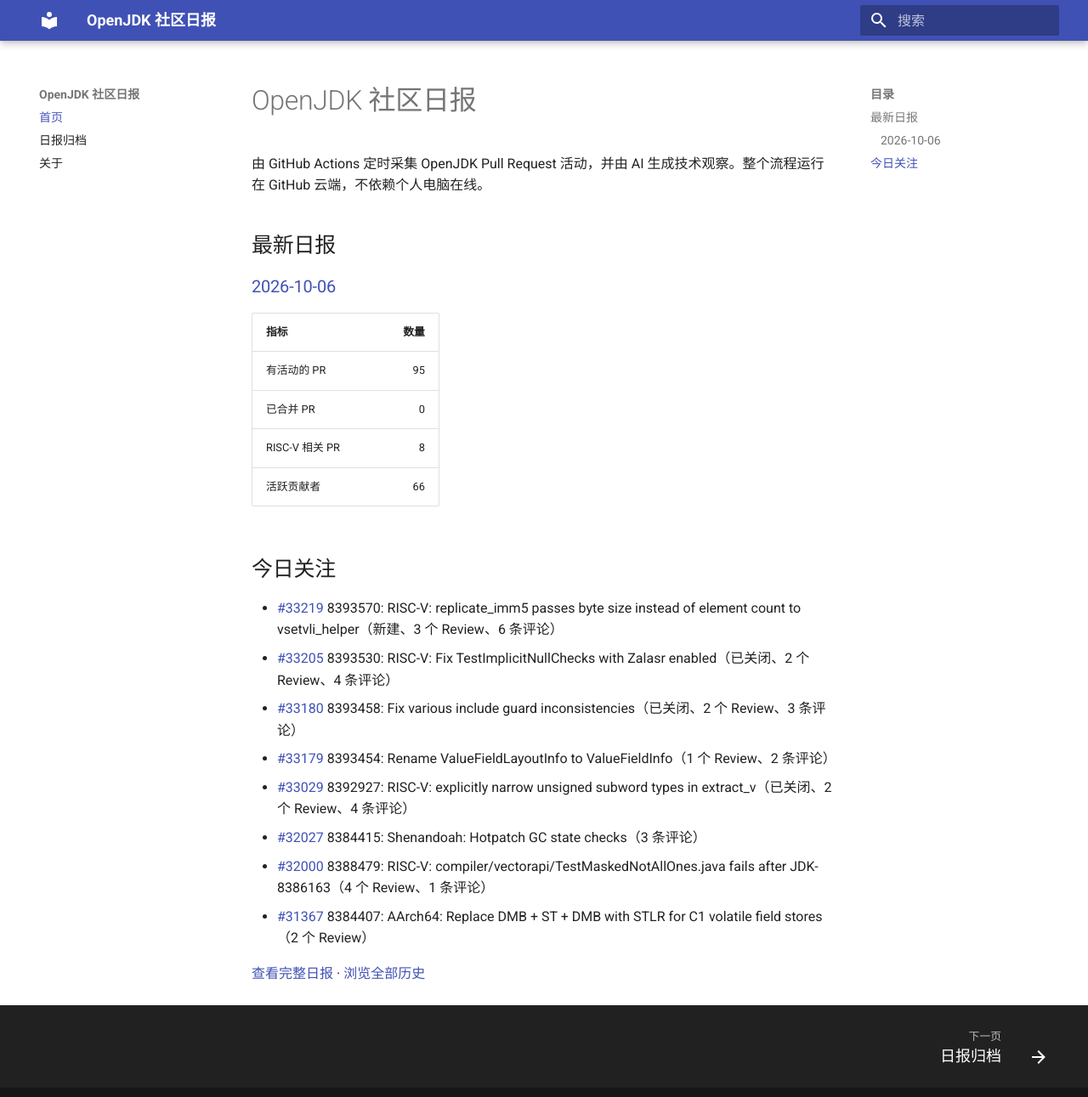
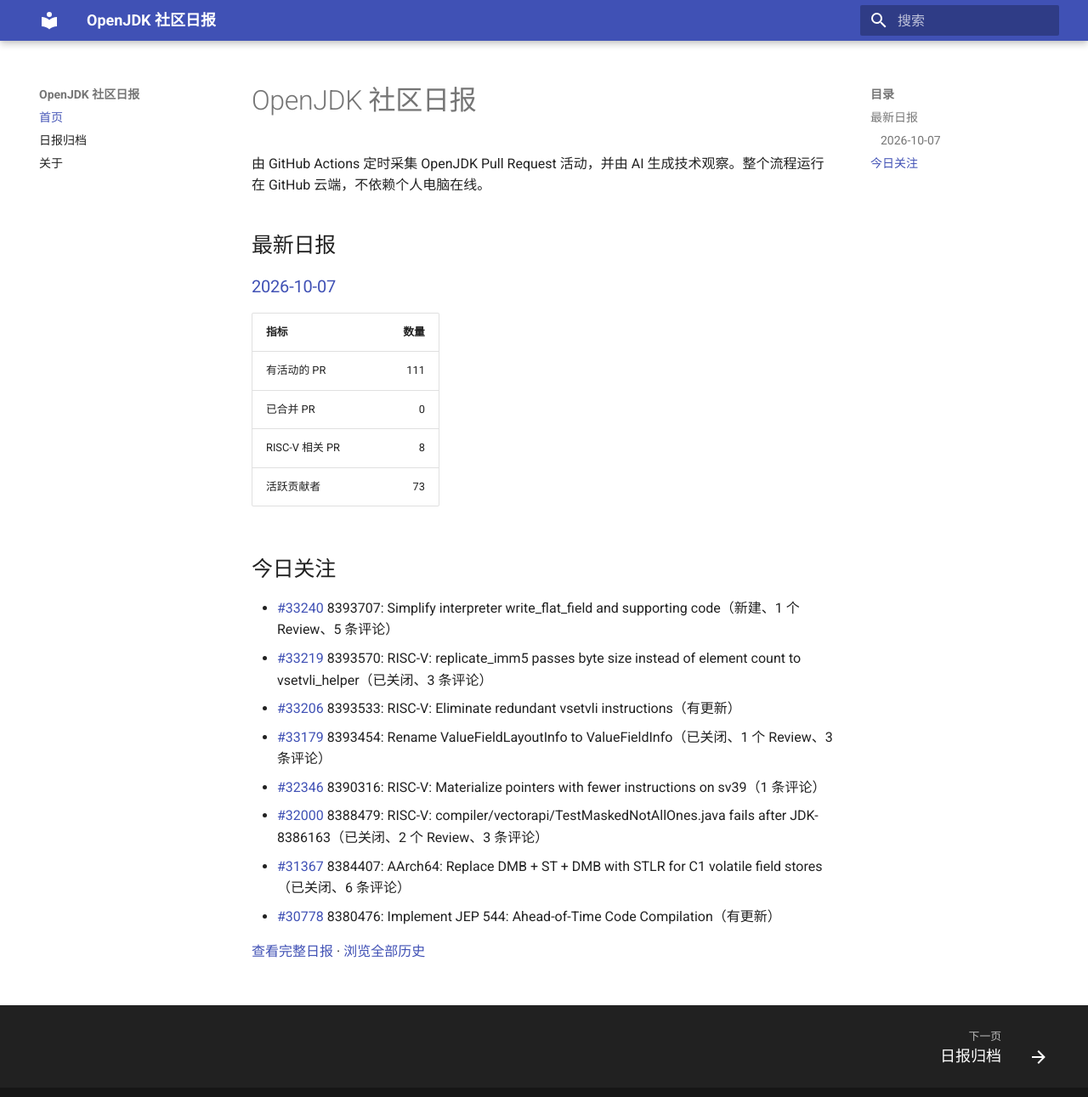
Before and after one commit to DingliZhang/openjdk-daily, an MkDocs documentation site: the page built from docs/index.md, in a window 1280 px wide and 1304 px high. Shown: the top 1291 px of the window at 85% size. Built offline with MkDocs 1.6.1 and Material for MkDocs 9.7.7, drawn with Linux system fonts in a browser that asks for light colours.

Commit message:
report: add OpenJDK daily report

```diff
--- a/docs/index.md
+++ b/docs/index.md
@@ -4,24 +4,24 @@
 
 ## 最新日报
 
-### [2026-10-06](reports/2026/2026-10-06.md)
+### [2026-10-07](reports/2026/2026-10-07.md)
 
 | 指标 | 数量 |
 |---|---:|
-| 有活动的 PR | 95 |
+| 有活动的 PR | 111 |
 | 已合并 PR | 0 |
 | RISC-V 相关 PR | 8 |
-| 活跃贡献者 | 66 |
+| 活跃贡献者 | 73 |
 
 ## 今日关注
 
-- [#33219](https://github.com/openjdk/jdk/pull/33219) 8393570: RISC-V: replicate_imm5 passes byte size instead of element count to vsetvli_helper（新建、3 个 Review、6 条评论）
-- [#33205](https://github.com/openjdk/jdk/pull/33205) 8393530: RISC-V: Fix TestImplicitNullChecks with Zalasr enabled（已关闭、2 个 Review、4 条评论）
-- [#33180](https://github.com/openjdk/jdk/pull/33180) 8393458: Fix various include guard inconsistencies（已关闭、2 个 Review、3 条评论）
-- [#33179](https://github.com/openjdk/jdk/pull/33179) 8393454: Rename ValueFieldLayoutInfo to ValueFieldInfo（1 个 Review、2 条评论）
-- [#33029](https://github.com/openjdk/jdk/pull/33029) 8392927: RISC-V: explicitly narrow unsigned subword types in extract_v（已关闭、2 个 Review、4 条评论）
-- [#32027](https://github.com/openjdk/jdk/pull/32027) 8384415: Shenandoah: Hotpatch GC state checks（3 条评论）
-- [#32000](https://github.com/openjdk/jdk/pull/32000) 8388479: RISC-V: compiler/vectorapi/TestMaskedNotAllOnes.java fails after JDK-8386163（4 个 Review、1 条评论）
-- [#31367](https://github.com/openjdk/jdk/pull/31367) 8384407: AArch64: Replace DMB + ST + DMB with STLR for C1 volatile field stores（2 个 Review）
+- [#33240](https://github.com/openjdk/jdk/pull/33240) 8393707: Simplify interpreter write_flat_field and supporting code（新建、1 个 Review、5 条评论）
+- [#33219](https://github.com/openjdk/jdk/pull/33219) 8393570: RISC-V: replicate_imm5 passes byte size instead of element count to vsetvli_helper（已关闭、3 条评论）
+- [#33206](https://github.com/openjdk/jdk/pull/33206) 8393533: RISC-V: Eliminate redundant vsetvli instructions（有更新）
+- [#33179](https://github.com/openjdk/jdk/pull/33179) 8393454: Rename ValueFieldLayoutInfo to ValueFieldInfo（已关闭、1 个 Review、3 条评论）
+- [#32346](https://github.com/openjdk/jdk/pull/32346) 8390316: RISC-V: Materialize pointers with fewer instructions on sv39（1 条评论）
+- [#32000](https://github.com/openjdk/jdk/pull/32000) 8388479: RISC-V: compiler/vectorapi/TestMaskedNotAllOnes.java fails after JDK-8386163（已关闭、2 个 Review、3 条评论）
+- [#31367](https://github.com/openjdk/jdk/pull/31367) 8384407: AArch64: Replace DMB + ST + DMB with STLR for C1 volatile field stores（已关闭、6 条评论）
+- [#30778](https://github.com/openjdk/jdk/pull/30778) 8380476: Implement JEP 544: Ahead-of-Time Code Compilation（有更新）
 
-[查看完整日报](reports/2026/2026-10-06.md) · [浏览全部历史](reports/index.md)
+[查看完整日报](reports/2026/2026-10-07.md) · [浏览全部历史](reports/index.md)
```
Also changed, not shown: docs/reports/2026/2026-10-07.md (added, +219 -0 lines), docs/reports/index.md (+2 -1 lines), 2 other files.
